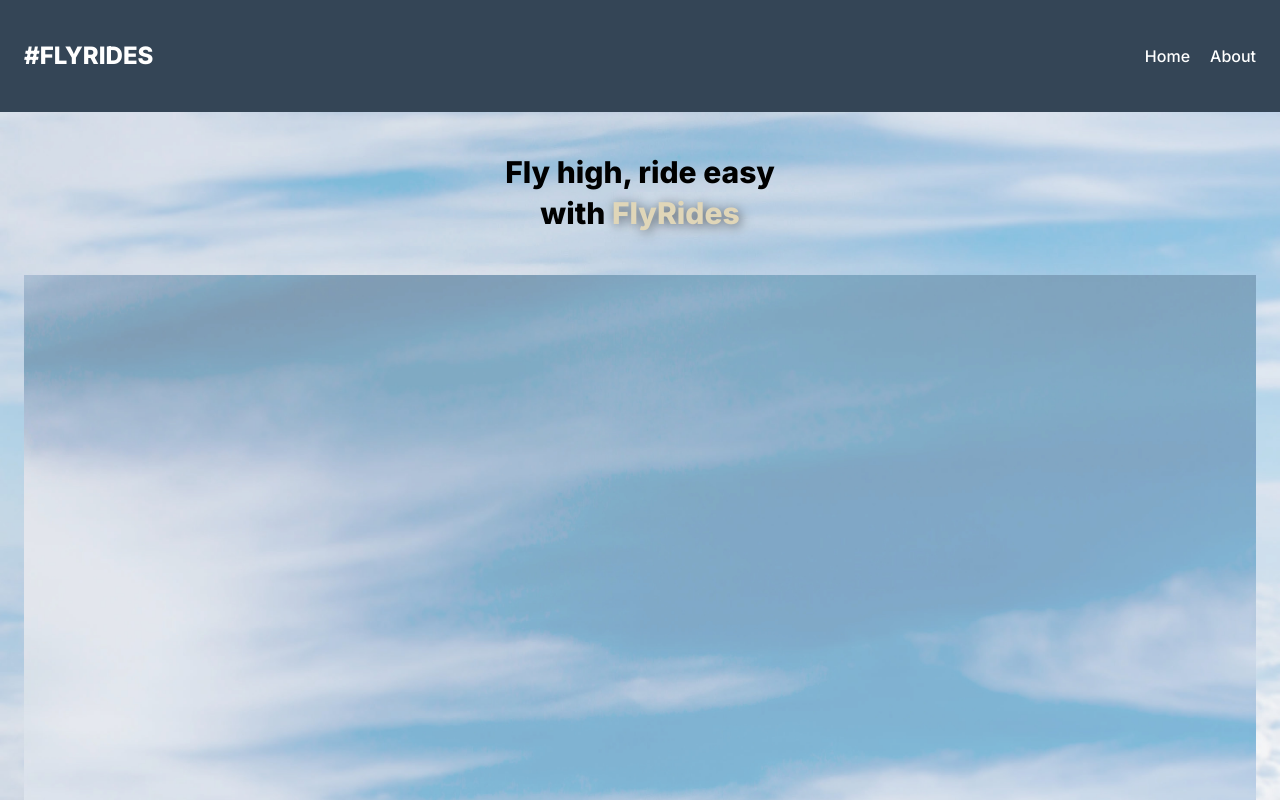
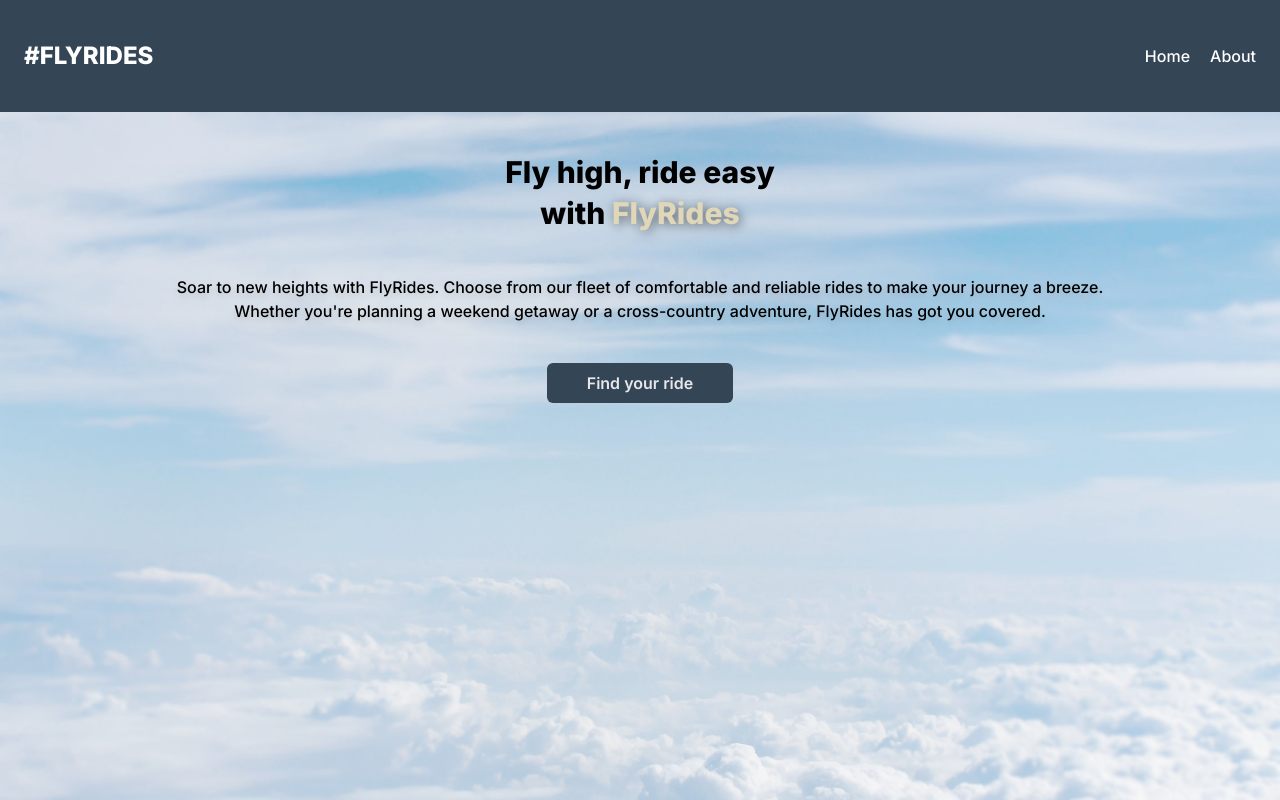
Before and after one commit to priegelsdev/sky-rides, a React (Vite) app: page / in a window 1280 px wide. Shown: the top 800 px of the page. Built offline with nearby package versions, Linux system fonts and the light colour scheme.

Commit message:
revert testing

```diff
--- a/src/pages/Home.tsx
+++ b/src/pages/Home.tsx
@@ -1,7 +1,5 @@
 import Header from '../Components/Header';
 import Footer from '../Components/Footer';
-
-import picture from '../img/hero-bg.jpg';
 
 import { Link } from 'react-router-dom';
 
@@ -17,7 +15,6 @@ export default function Home() {
             FlyRides
           </span>
         </h1>
-        <img src={picture} />
         <p className="drop-shadow-lg font-medium md:text-center">
           Soar to new heights with FlyRides. Choose from our fleet of
           comfortable and reliable rides to make your journey a breeze. <br />
```
